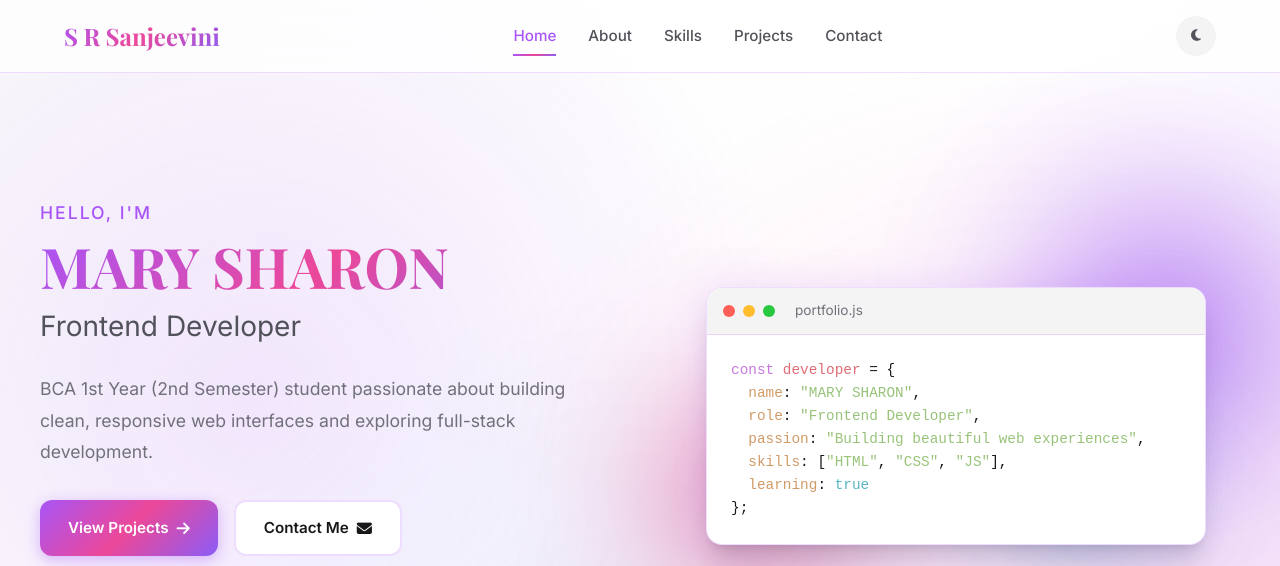
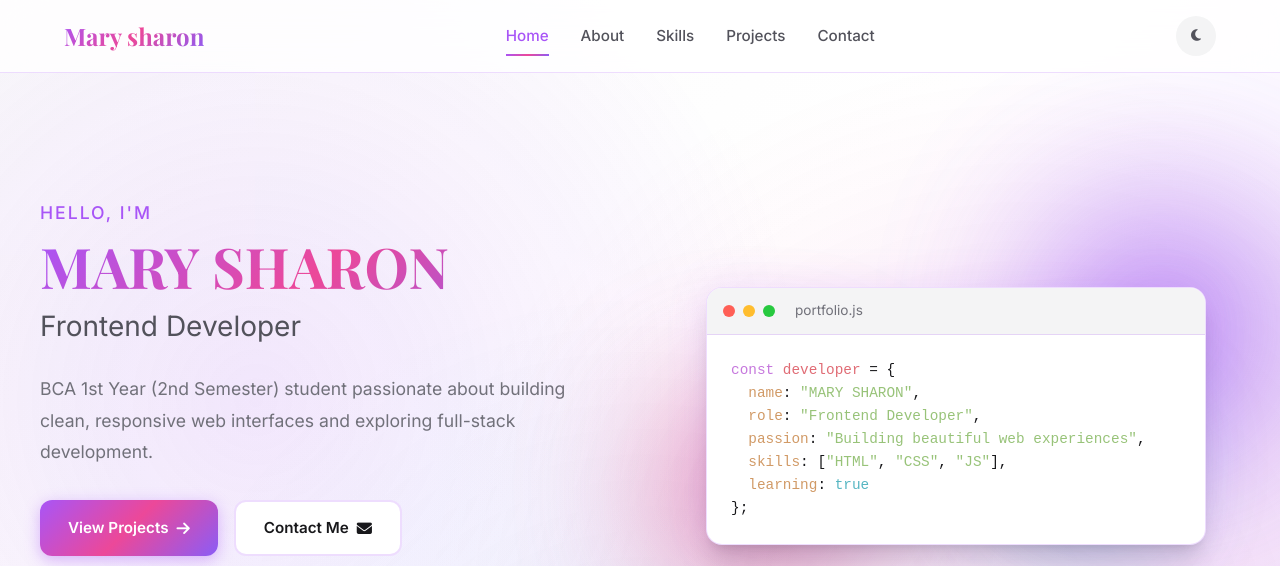
Before and after one commit to mary24-shar/music, a plain HTML site: page index.html in a window 1280 px wide. Shown: the top 566 px of the page. Drawn offline with nearby package versions, Linux system fonts and the light colour scheme.

Commit message:
Update index.html

```diff
--- a/index.html
+++ b/index.html
@@ -19,7 +19,7 @@
     <nav class="navbar" id="navbar">
         <div class="nav-container">
             <a href="#home" class="nav-logo">
-                <span class="logo-text">S R Sanjeevini</span>
+                <span class="logo-text">Mary sharon</span>
             </a>
 
             <div class="nav-menu" id="nav-menu">
```
